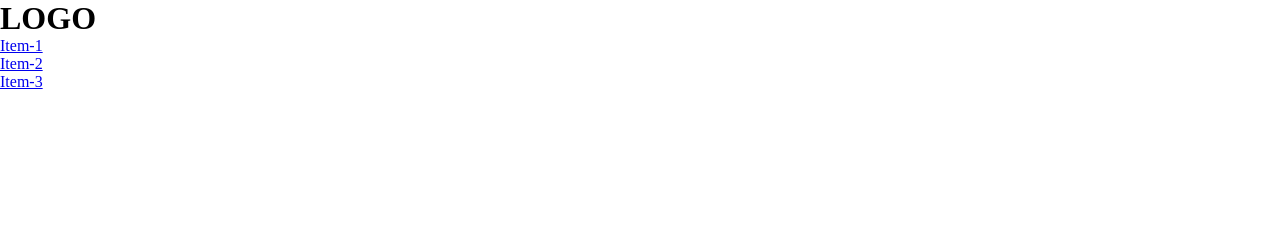
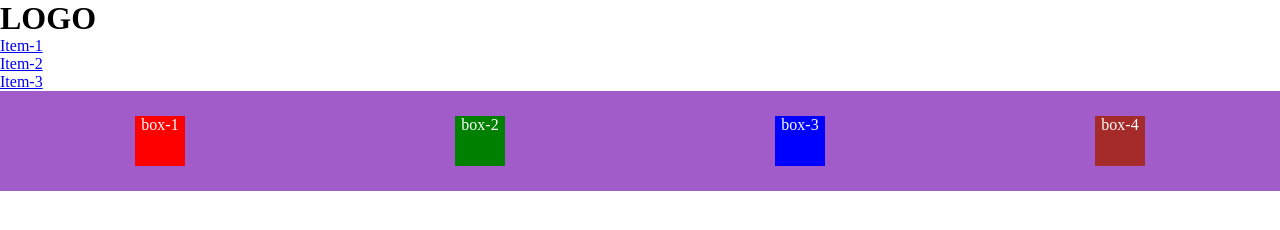
Before and after one commit to Danie-Anx/exemplo-flex, a plain HTML site: page index.html in a window 1280 px wide. Drawn offline with Linux system fonts and the light colour scheme.

Commit message:
Exemplo-1 FlexBox...

```diff
--- a/css/estilo.css
+++ b/css/estilo.css
@@ -3,3 +3,36 @@
     padding: 0;
     box-sizing: border-box;
 }
+
+.container{
+    display: flex;
+    flex-wrap: wrap;
+    justify-content: space-around;
+    align-items: center;
+    background-color: #a15cc9;
+    height: 100px;
+    width: 100%;
+}
+
+.box{
+    color: #fff;
+    text-align: center;
+    width: 50px;
+    height: 50px;
+}
+
+.box1{
+    background-color: #ff0000;
+}
+
+.box2{
+    background-color: #008000;
+}
+
+.box3{
+        background-color: #0000ff;
+}
+
+.box4{
+    background-color: brown;
+}
--- a/index.html
+++ b/index.html
@@ -19,7 +19,12 @@
         </nav>
     </header>
 
-
+<div class="container">
+    <div class="box1 box">box-1</div>
+    <div class="box2 box">box-2</div>
+    <div class="box3 box">box-3</div>
+    <div class="box4 box">box-4</div>
+</div>
 
 </body>
 </html>
```
